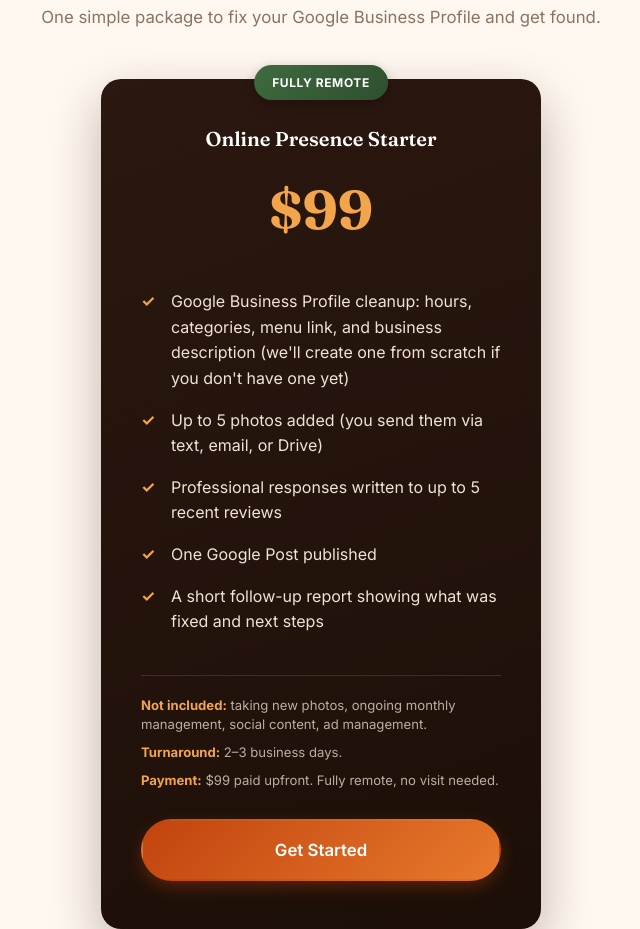
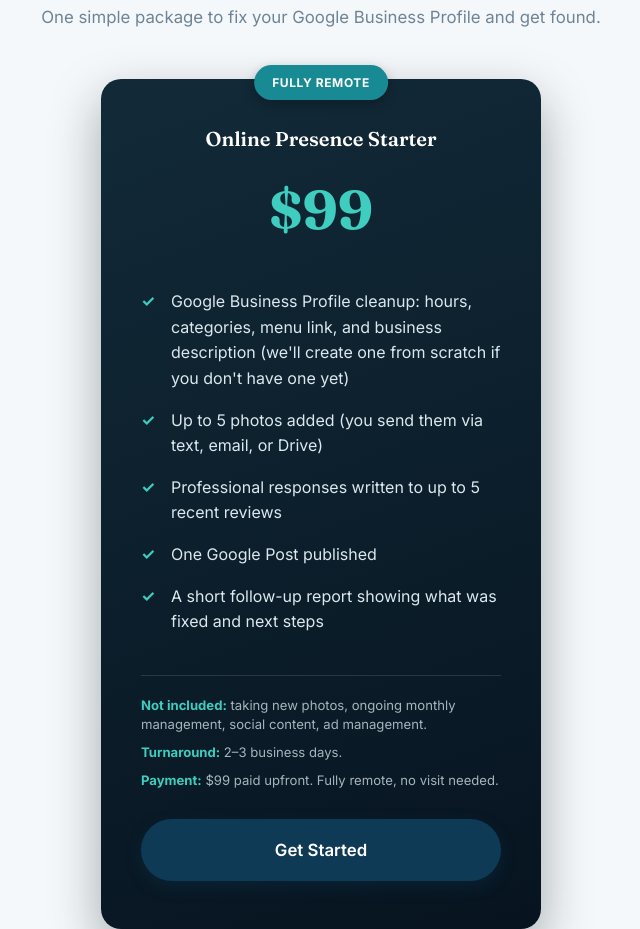
Before and after one commit to Quorvla/tabletop-marketing, a website: page public/index.html in a window 1280 px wide. Shown: the part 3157-4086 px from the top of the page, without its empty margins (319-959 px from the left). Drawn offline with Linux system fonts and the light colour scheme.

Commit message:
Switch color scheme to navy & teal
Replaced the warm orange/terracotta/cream palette with a cooler,
more restrained navy-and-teal one for a more professional look.
Also flattened several gradients that leaned "AI template" (hero's
dual warm-glow background, button and badge gradients, sticky header
backdrop) in favor of flat colors or a single subtle highlight.

Introduced a dedicated --error token so error/validation text stays
a true warning red instead of inheriting the old brand color (which
used to double as both, but that coupling breaks now that the brand
color is navy). All other tokens were remapped 1:1 by CSS variable
name, so the whole site (including the admin/lead tracker pages,
which share styles.css) picked up the new palette automatically;
only a handful of hardcoded (non-variable) colors needed manual
updates. Verified computed colors and status-select colors directly
against a live session — no layout or copy changes.

```diff
--- a/public/styles.css
+++ b/public/styles.css
@@ -1,19 +1,20 @@
 /* ---------- Design tokens ---------- */
 :root {
-  --cream: #FFF8F0;
-  --cream-alt: #FBEEDD;
+  --cream: #F5F8FA;
+  --cream-alt: #EAF0F3;
   --card: #FFFFFF;
-  --brown-900: #2B1810;
-  --brown-700: #5A4433;
-  --brown-500: #8A7361;
-  --terracotta: #C1440E;
-  --terracotta-dark: #9E3608;
-  --orange: #E8792C;
-  --gold: #F2A54A;
-  --green: #3F6B3F;
-  --green-dark: #2E4F2E;
-  --border: #EAD9C4;
-  --shadow: 0 10px 30px rgba(43, 24, 16, 0.08);
+  --brown-900: #122A38;
+  --brown-700: #3E5568;
+  --brown-500: #6E8496;
+  --terracotta: #0E3A56;
+  --terracotta-dark: #0A2740;
+  --orange: #178A94;
+  --gold: #3ECDBF;
+  --green: #2E8558;
+  --green-dark: #1F6B44;
+  --border: #D8E1E6;
+  --shadow: 0 10px 30px rgba(14, 58, 86, 0.10);
+  --error: #C0392B;
   --radius: 16px;
   --font-display: 'Fraunces', Georgia, serif;
   --font-body: 'Inter', -apple-system, BlinkMacSystemFont, 'Segoe UI', sans-serif;
@@ -88,11 +89,15 @@ p { margin: 0 0 16px; color: var(--brown-700); }
 }
 
 .btn-primary {
-  background: linear-gradient(135deg, var(--terracotta), var(--orange));
+  background: var(--terracotta);
   color: #fff;
-  box-shadow: 0 6px 16px rgba(193, 68, 14, 0.35);
+  box-shadow: 0 6px 16px rgba(14, 58, 86, 0.3);
 }
-.btn-primary:hover { transform: translateY(-2px); box-shadow: 0 10px 22px rgba(193, 68, 14, 0.4); }
+.btn-primary:hover {
+  background: var(--terracotta-dark);
+  transform: translateY(-2px);
+  box-shadow: 0 10px 22px rgba(14, 58, 86, 0.38);
+}
 
 .btn-outline {
   background: transparent;
@@ -110,7 +115,7 @@ p { margin: 0 0 16px; color: var(--brown-700); }
   position: sticky;
   top: 0;
   z-index: 100;
-  background: rgba(255, 248, 240, 0.92);
+  background: rgba(245, 248, 250, 0.92);
   backdrop-filter: saturate(180%) blur(8px);
   border-bottom: 1px solid var(--border);
 }
@@ -168,8 +173,7 @@ p { margin: 0 0 16px; color: var(--brown-700); }
 .hero {
   padding: 88px 0 96px;
   background:
-    radial-gradient(circle at 15% 20%, rgba(242, 165, 74, 0.25), transparent 45%),
-    radial-gradient(circle at 85% 0%, rgba(193, 68, 14, 0.12), transparent 50%),
+    radial-gradient(circle at 85% 0%, rgba(23, 138, 148, 0.08), transparent 55%),
     var(--cream);
 }
 
@@ -348,12 +352,12 @@ p { margin: 0 0 16px; color: var(--brown-700); }
 
 .pricing-card {
   position: relative;
-  background: linear-gradient(160deg, var(--brown-900), #1c0f08);
+  background: linear-gradient(160deg, var(--brown-900), #071420);
   color: #fff;
   border-radius: 20px;
   padding: 48px 40px;
   text-align: center;
-  box-shadow: 0 20px 50px rgba(43, 24, 16, 0.3);
+  box-shadow: 0 20px 50px rgba(7, 20, 32, 0.35);
 }
 
 .pricing-badge {
@@ -361,7 +365,7 @@ p { margin: 0 0 16px; color: var(--brown-700); }
   top: -14px;
   left: 50%;
   transform: translateX(-50%);
-  background: linear-gradient(135deg, var(--terracotta), var(--orange));
+  background: var(--terracotta);
   color: #fff;
   font-size: 0.75rem;
   font-weight: 700;
@@ -373,7 +377,7 @@ p { margin: 0 0 16px; color: var(--brown-700); }
   white-space: nowrap;
 }
 .pricing-badge-alt {
-  background: linear-gradient(135deg, var(--green), var(--green-dark));
+  background: var(--orange);
 }
 
 .pricing-card h3 { color: #fff; }
@@ -396,7 +400,7 @@ p { margin: 0 0 16px; color: var(--brown-700); }
 .pricing-features li {
   padding: 8px 0 8px 30px;
   position: relative;
-  color: #EFE3D6;
+  color: #DCE8ED;
 }
 .pricing-features li::before {
   content: "✓";
@@ -415,7 +419,7 @@ p { margin: 0 0 16px; color: var(--brown-700); }
 }
 .pricing-meta p {
   font-size: 0.82rem;
-  color: rgba(239, 227, 214, 0.75);
+  color: rgba(220, 232, 237, 0.75);
   margin: 0 0 8px;
   line-height: 1.5;
 }
@@ -520,7 +524,7 @@ p { margin: 0 0 16px; color: var(--brown-700); }
 .form-row textarea:focus {
   outline: none;
   border-color: var(--terracotta);
-  box-shadow: 0 0 0 3px rgba(193, 68, 14, 0.15);
+  box-shadow: 0 0 0 3px rgba(14, 58, 86, 0.15);
 }
 
 .form-status {
@@ -530,12 +534,12 @@ p { margin: 0 0 16px; color: var(--brown-700); }
   text-align: center;
 }
 .form-status.success { color: var(--green-dark); }
-.form-status.error { color: var(--terracotta-dark); }
+.form-status.error { color: var(--error); }
 
 /* ---------- Footer ---------- */
 .site-footer {
   background: var(--brown-900);
-  color: #D9C7B8;
+  color: #C6D3DA;
   padding: 32px 0;
 }
 .footer-inner {
@@ -577,7 +581,7 @@ p { margin: 0 0 16px; color: var(--brown-700); }
   border-radius: 10px;
   font-size: 1rem;
 }
-.admin-error { color: var(--terracotta-dark); font-weight: 600; }
+.admin-error { color: var(--error); font-weight: 600; }
 
 .admin-dashboard { width: 100%; max-width: 1200px; }
 
@@ -624,7 +628,7 @@ p { margin: 0 0 16px; color: var(--brown-700); }
 .lead-form textarea:focus {
   outline: none;
   border-color: var(--terracotta);
-  box-shadow: 0 0 0 3px rgba(193, 68, 14, 0.15);
+  box-shadow: 0 0 0 3px rgba(14, 58, 86, 0.15);
 }
 .admin-header {
   display: flex;
@@ -687,7 +691,7 @@ tr[data-status="Lost"] .status-select { color: var(--brown-500); border-color: v
 .status-select:focus, .notes-input:focus {
   outline: none;
   border-color: var(--terracotta);
-  box-shadow: 0 0 0 3px rgba(193, 68, 14, 0.15);
+  box-shadow: 0 0 0 3px rgba(14, 58, 86, 0.15);
 }
 
 /* ---------- Responsive ---------- */
```
Also changed, not shown: public/favicon.svg.
